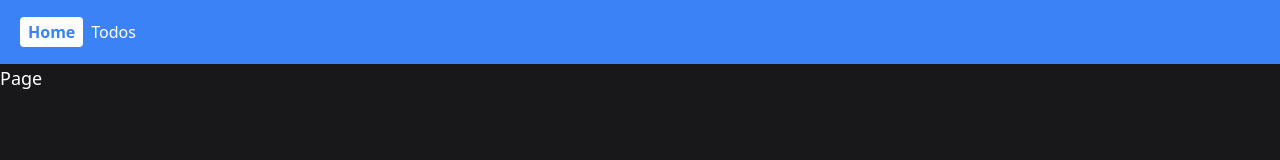
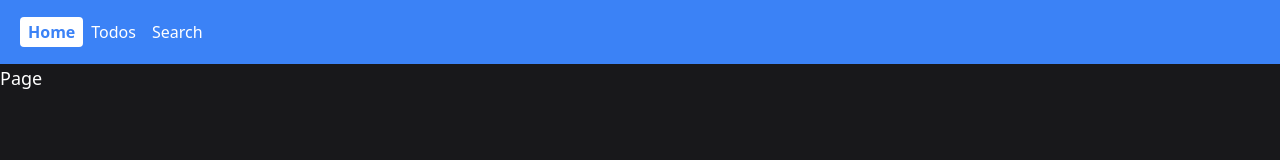
Before and after one commit to guilhermeutzig/next13-turbopack, a Next.js app: page / in a window 1280 px wide. Shown: the top 160 px of the page. Built offline with nearby package versions, Linux system fonts and the light colour scheme.

Commit message:
Added head to pages; Moved components from page dir to UI dir

```diff
--- /dev/null
+++ b/app/head.tsx
@@ -0,0 +1,9 @@
+function Head() {
+  return (
+    <>
+      <title>Home page</title>
+    </>
+  );
+}
+
+export default Head;
--- a/app/search/[searchTerm]/page.tsx
+++ b/app/search/[searchTerm]/page.tsx
@@ -27,8 +27,6 @@ const getSearchResults = async (searchTerm: string) => {
 async function SearchTermPage({ params: { searchTerm } }: Props) {
   const searchResults = await getSearchResults(searchTerm);
 
-  throw new Error('Whoops');
-
   return (
     <div>
       <p className="mt-2 text-sm text-gray-500">
--- /dev/null
+++ b/app/search/head.tsx
@@ -0,0 +1,9 @@
+function Head() {
+  return (
+    <>
+      <title>Search page</title>
+    </>
+  );
+}
+
+export default Head;
--- a/app/search/layout.tsx
+++ b/app/search/layout.tsx
@@ -1,4 +1,4 @@
-import Search from './Search';
+import Search from '@/ui/Search';
 
 function RootLayout({ children }: { children: React.ReactNode }) {
   return (
--- /dev/null
+++ b/app/todos/head.tsx
@@ -0,0 +1,9 @@
+function Head() {
+  return (
+    <>
+      <title>Todo page</title>
+    </>
+  );
+}
+
+export default Head;
--- a/app/todos/layout.tsx
+++ b/app/todos/layout.tsx
@@ -1,4 +1,4 @@
-import TodosList from './TodosList';
+import TodosList from '@/ui/TodosList';
 
 function RootLayout({ children }: { children: React.ReactNode }) {
   return (
--- a/app/todos/page.tsx
+++ b/app/todos/page.tsx
@@ -1,5 +1,3 @@
-import TodosList from './TodosList';
-
 function Todos() {
   return (
     <div>
--- a/ui/Header.tsx
+++ b/ui/Header.tsx
@@ -12,6 +12,9 @@ function Header() {
       <Link href="/todos" className="rounded px-2 py-1 text-white">
         Todos
       </Link>
+      <Link href="/search" className="rounded px-2 py-1 text-white">
+        Search
+      </Link>
     </header>
   );
 }
```
Also changed, not shown: ui/Search.tsx (renamed from app/search/Search.tsx), ui/TodosList.tsx (renamed from app/todos/TodosList.tsx).
